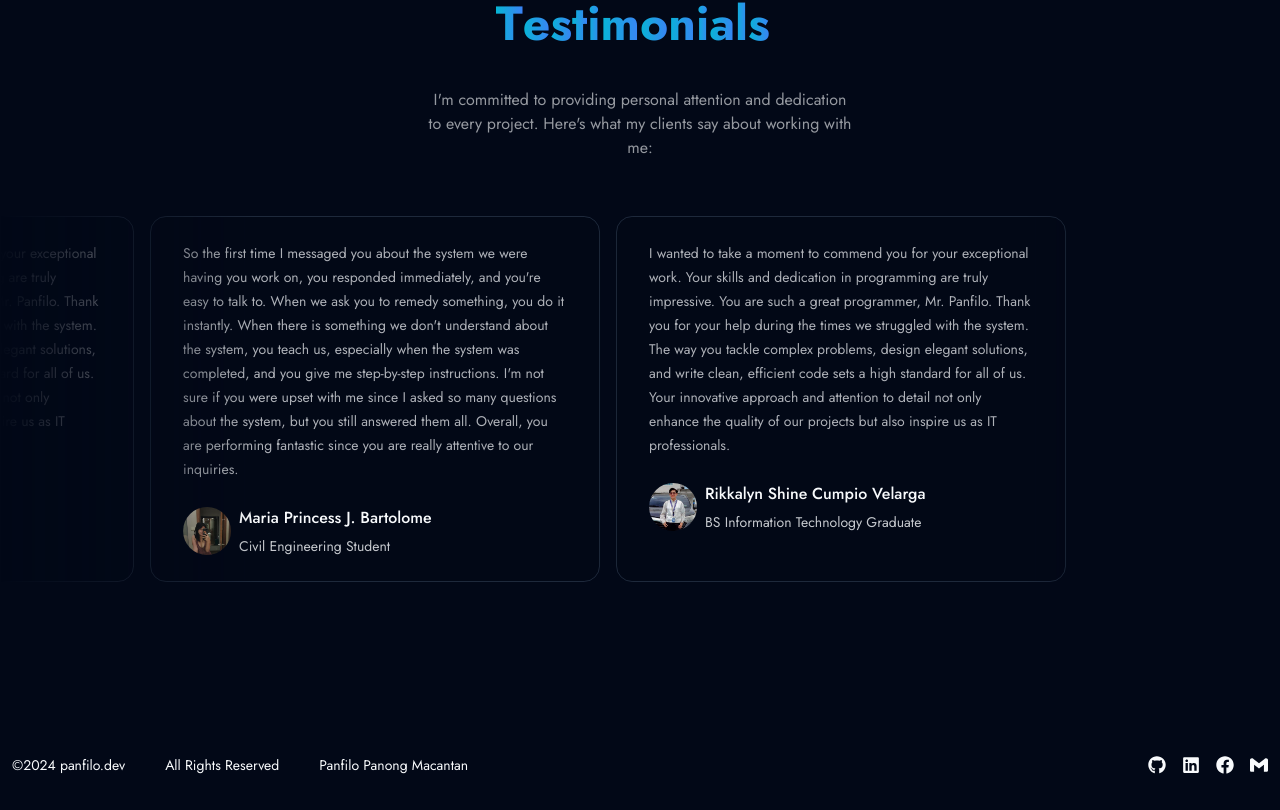
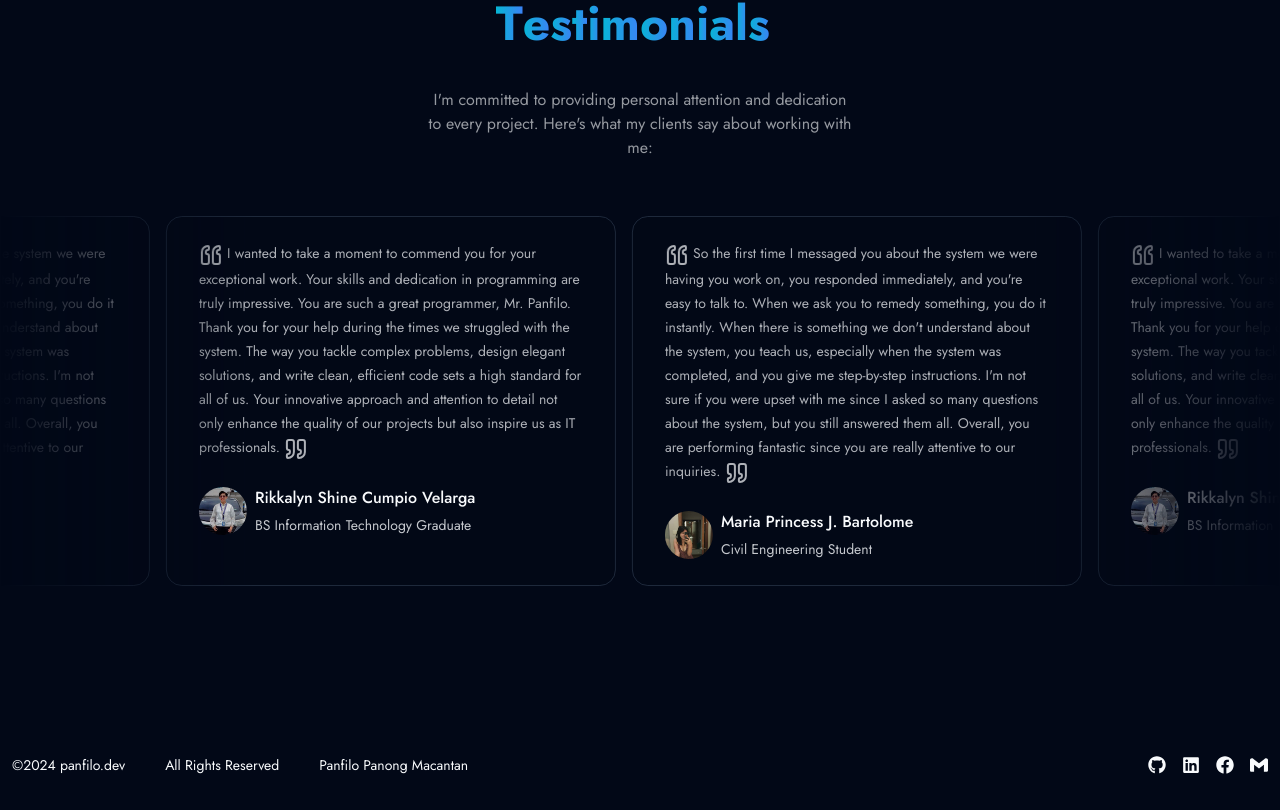
Before and after one commit to Panfilomacantan2/ppm-next-portfolio, a Next.js app: page / in a window 1280 px wide. Shown: the part 3894-4704 px from the top of the page. Built offline with nearby package versions, Linux system fonts and the light colour scheme.

Commit message:
"Update globals.css, TestimonialCards.tsx, and infinite-moving-cards.tsx: add rotate-x class, change direction and speed of InfiniteMovingCards, and add Quote icons to testimonials"

```diff
--- a/app/globals.css
+++ b/app/globals.css
@@ -1,7 +1,6 @@
 @tailwind base;
 @tailwind components;
 @tailwind utilities;
-
 
 @layer base {
   :root {
@@ -98,3 +97,7 @@
     background-color: #3b82f6 !important;
   }
 }
+
+.rotate-x {
+  transform: rotateX(180deg) rotateY(180deg);
+}
--- a/components/TestimonialCards.tsx
+++ b/components/TestimonialCards.tsx
@@ -7,8 +7,8 @@ export function InfiniteMovingCards() {
   return (
     <InfiniteMovingCardsComponent
       items={testimonials}
-      direction="right"
-      speed="normal"
+      direction="left"
+      speed="fast"
       pauseOnHover={true}
       className="border-border"
     />
--- a/components/ui/infinite-moving-cards.tsx
+++ b/components/ui/infinite-moving-cards.tsx
@@ -1,6 +1,7 @@
 "use client";
 
 import { cn } from "@/lib/utils";
+import { Quote } from "lucide-react";
 import Image from "next/image";
 import React, { useEffect, useState } from "react";
 
@@ -99,7 +100,8 @@ export const InfiniteMovingCardsComponent = ({
                 className="-z-1 pointer-events-none absolute -left-0.5 -top-0.5 h-[calc(100%_+_4px)] w-[calc(100%_+_4px)] select-none"
               ></div>
               <span className="relative z-20 text-sm leading-[1.6] text-foreground/70">
-                {item.quote}
+                <Quote className="inline-block rotate-x" /> {item.quote}{" "}
+                <Quote className="inline-block" />
               </span>
               <div className="relative z-20 mt-6 flex flex-row items-center gap-2">
                 <div className="relative h-12 w-12 overflow-hidden rounded-full">
```
